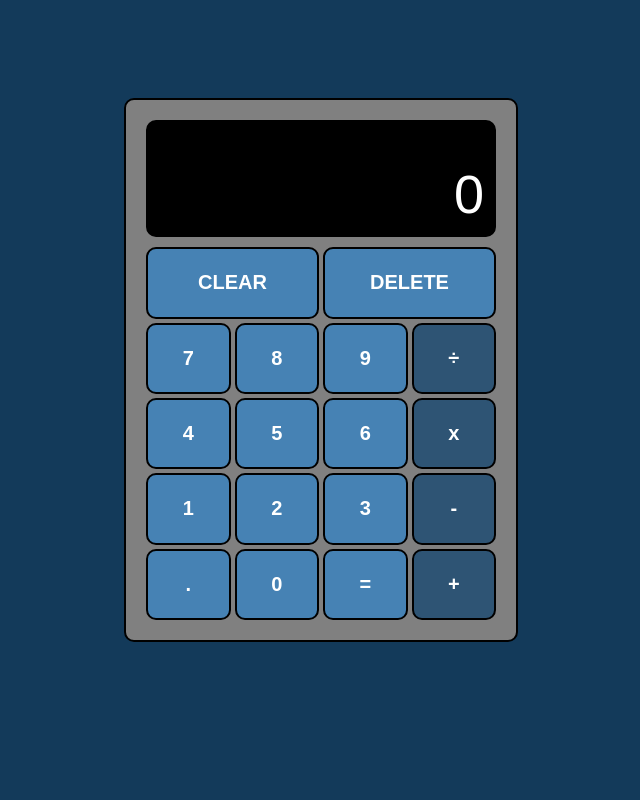
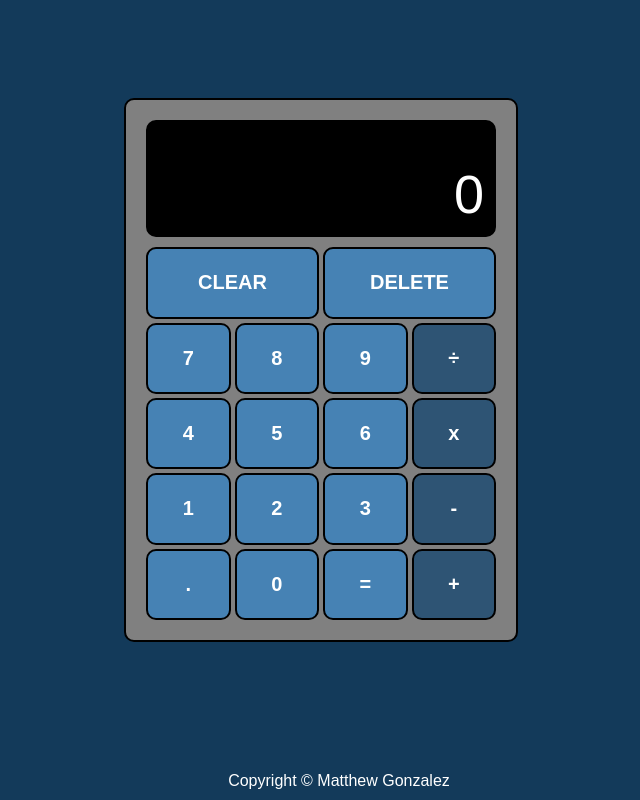
Before and after one commit to matt-gonz/calculator, a plain HTML site: page index.html in a window 1280 px wide. Shown: the whole page, without its empty margins (319-959 px from the left). Drawn offline with Linux system fonts and the light colour scheme.

Commit message:
Add footer

```diff
--- a/index.html
+++ b/index.html
@@ -36,5 +36,7 @@
                 </div>
             </div>
         </main>
+
+        <footer class="footer">Copyright © Matthew Gonzalez</footer>
     </body>
 </html>
--- a/style.css
+++ b/style.css
@@ -80,3 +80,14 @@ body{
 .btn-operator:active{
     background-color: rgb(102, 166, 219);
 }
+
+footer{
+    display: flex;
+    justify-content: center;
+    position: fixed;
+    bottom: 0;
+    padding: 10px;
+    width: 100%;
+    overflow-x: hidden;
+    color: white;
+}
```
